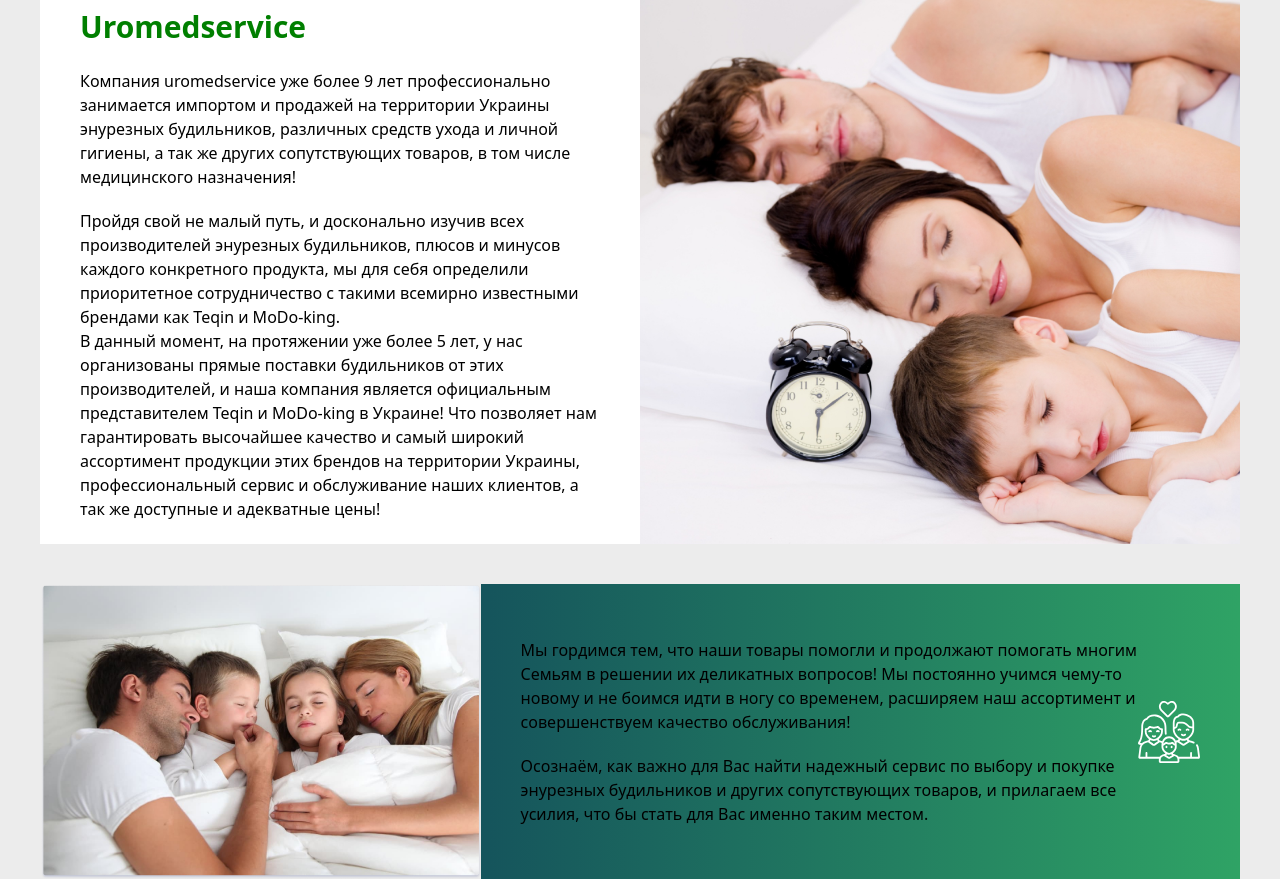
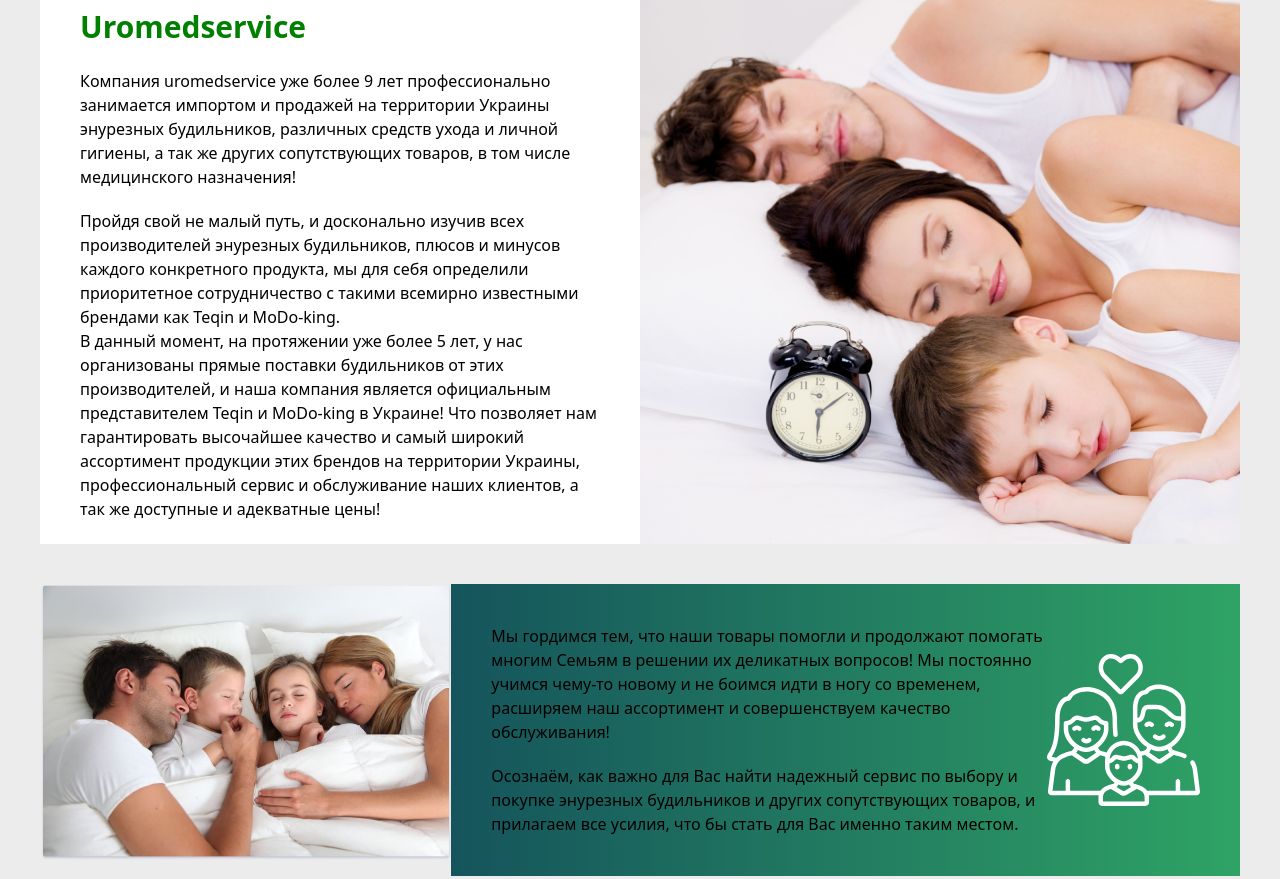
Before and after one commit to Temurprogram77/ums_figma, a website: page public/about.html in a window 1280 px wide. Shown: the part 355-1234 px from the top of the page. Drawn offline with nearby package versions, Linux system fonts and the light colour scheme; files that its build step writes are made by us from their sources.

Commit message:
first commit

```diff
--- a/public/about.html
+++ b/public/about.html
@@ -51,8 +51,8 @@
                 <p>Осознаём, как важно для Вас найти надежный сервис по выбору и покупке энурезных будильников и других
                     сопутствующих товаров, и прилагаем все усилия, что бы стать для Вас именно таким местом.</p>
             </div>
-            <div class="">
-                <img src="/assets/svg/parent.svg" alt="">
+            <div class="max-w-[500px]">
+                <img src="/assets/svg/parent.svg" class="w-[600px]" alt="parent">
             </div>
         </div>
     </section>
```
Also changed, not shown: src/output.css.
